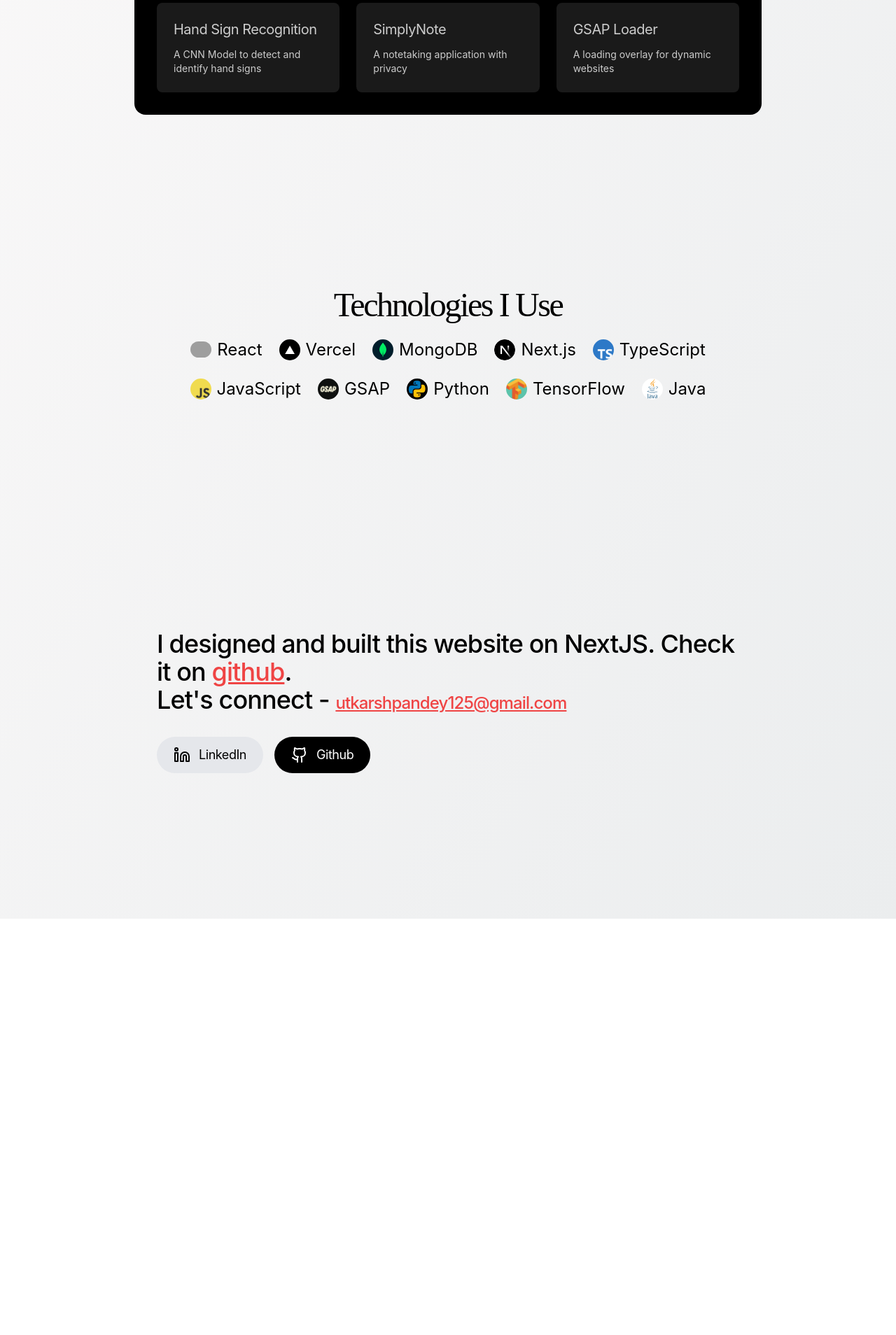
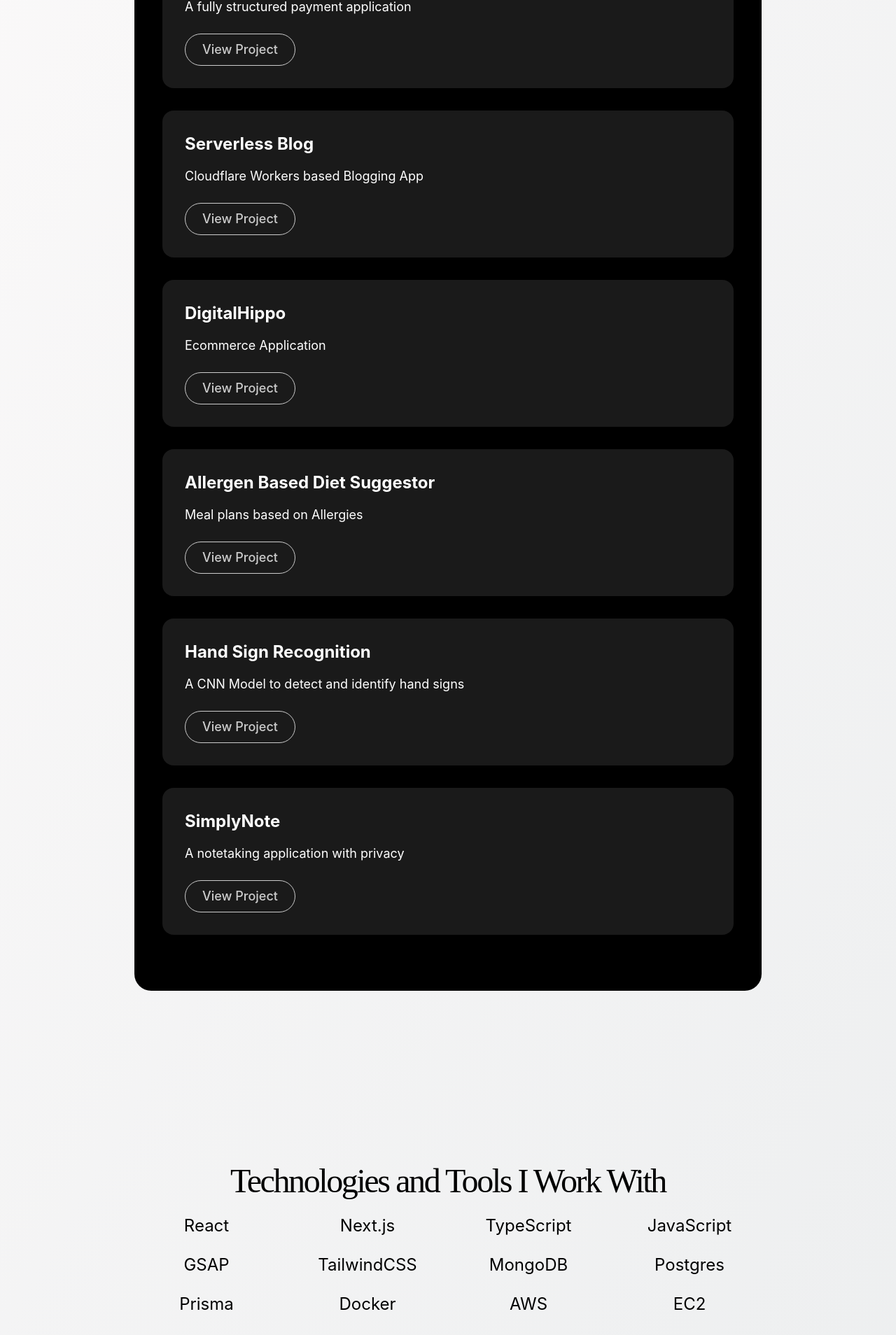
Before and after one commit to utkarsh125/portfolio-port, a Next.js app: page / in a window 1280 px wide. Shown: the part 1242-3150 px from the top of the page at 70% size. Before the commit the page ends 2555 px from the top, so only its background shows below. Built offline with nearby package versions, Linux system fonts and the light colour scheme; grey boxes are pictures that could not be loaded.

Commit message:
Updated link and some more visual changes

```diff
--- a/src/app/about/page.tsx
+++ b/src/app/about/page.tsx
@@ -10,6 +10,7 @@
 const AboutPage: React.FC = () => {
   const buttonRef = useRef<HTMLSpanElement>(null); // Ref for the "Let's Connect" button
   const backButtonRef = useRef<HTMLButtonElement>(null); // Ref for back button
+  const resumeLink = "https://drive.google.com/file/d/1akvaKdYlA7UN1Sb04psCci0ynAOJAtTC/view?usp=sharing";
 
   useEffect(() => {
     if (buttonRef.current) {
@@ -72,7 +73,7 @@
             className="rounded-xl"
           />
         </div>
-        <p className="text-3xl md:text-4xl mb-8 text-left">
+        <p className="!text-xl md:text-4xl mb-8 text-left">
           I&apos;m Utkarsh Pandey, a Software Engineer specializing in web
           development and machine learning, hailing from the vibrant city of
           Varanasi, India. My journey in tech has been shaped by a passion for
@@ -80,7 +81,7 @@
           technology and practical applications. With a solid foundation in
           computer science and engineering.
         </p>
-        <p className="text-3xl md:text-4xl text-left mb-12">
+        <p className="!text-xl md:text-4xl text-left mb-12">
           I&apos;ve honed my skills in developing robust web applications and
           implementing machine learning algorithms that drive meaningful outcomes.
           I take pride in my creativity, industriousness, and adaptability,
@@ -102,7 +103,7 @@
               Let&apos;s connect!
             </span>
           </Link>
-          <Link href={`https://drive.google.com/file/d/1MiyGThTOl076iXpW5Svd-5Yd-vH8gabF/view?usp=sharing`}>
+          <Link href={resumeLink}>
             <span
               ref={buttonRef}
               className="px-6 py-2.5 flex items-center gap-1 rounded-full bg-red-500 text-white hover:text-white hover:bg-black transition-colors duration-300 text-lg md:text-xl"
--- a/src/app/components/Projects.tsx
+++ b/src/app/components/Projects.tsx
@@ -1,72 +1,83 @@
 "use client";
 
-import React, { useEffect, useRef } from 'react';
+import React, { useEffect, useRef } from "react";
 
-import gsap from 'gsap';
+import gsap from "gsap";
 
 const projects = [
-  { name: 'DigitalHippo', description: 'Ecommerce Application', link: 'https://github.com/utkarsh125/ecommerce-app' },
-  { name: 'Allergen Based Diet Suggestor', description: 'Meal plans based on Allergies', link: 'https://github.com/utkarsh125/arcane-project' },
-  { name: 'Travel App', description: 'A simple interface for travel', link: 'https://github.com/utkarsh125/travel-app' },
-  { name: 'Hand Sign Recognition', description: 'A CNN Model to detect and identify hand signs', link: 'https://github.com/utkarsh125/tensorflow-hand-sign-detection' },
-  { name: 'SimplyNote', description: 'A notetaking application with privacy', link: 'https://github.com/utkarsh125/notetaking-app-mern' },
-  { name: 'GSAP Loader', description: 'A loading overlay for dynamic websites', link: 'https://github.com/utkarsh125/gsap-loader' },
+  { name: "Payments", description: "A fully structured payment application", link: "https://github.com/utkarsh125/payments-app" },
+  { name: "Serverless Blog", description: "Cloudflare Workers based Blogging App", link: "https://github.com/utkarsh125/medium-serverless" },
+  { name: "DigitalHippo", description: "Ecommerce Application", link: "https://github.com/utkarsh125/ecommerce-app" },
+  { name: "Allergen Based Diet Suggestor", description: "Meal plans based on Allergies", link: "https://github.com/utkarsh125/arcane-project" },
+  { name: "Hand Sign Recognition", description: "A CNN Model to detect and identify hand signs", link: "https://github.com/utkarsh125/tensorflow-hand-sign-detection" },
+  { name: "SimplyNote", description: "A notetaking application with privacy", link: "https://github.com/utkarsh125/notetaking-app-mern" },
 ];
 
 const Projects = () => {
-  const cardsRef = useRef<HTMLAnchorElement[]>([]);
+  const cardsRef = useRef<HTMLDivElement[]>([]);
 
   useEffect(() => {
     cardsRef.current.forEach((card, index) => {
-      gsap.set(card, { backgroundColor: '#1a1a1a', color: '#cccccc' });
+      gsap.fromTo(
+        card,
+        { opacity: 0, y: 50 },
+        { opacity: 1, y: 0, duration: 0.6, ease: "power2.out", delay: index * 0.2 }
+      );
 
-      card?.addEventListener('mouseenter', () => {
+      card.addEventListener("mouseenter", () => {
         gsap.to(card, {
-          backgroundColor: '#000000',
-          color: '#ffffff',
-          borderColor: 'rgba(255, 255, 255, 0.4)',
-          boxShadow: '0 0 15px rgba(255, 255, 255, 0.2)',
-          duration: 0.3,
+          scale: 1.05,
+          background: "linear-gradient(to right, #6a11cb, #2575fc)",
+          boxShadow: "0 10px 20px rgba(106, 17, 203, 0.5)",
+          duration: 0.4,
+          ease: "power2.out",
         });
       });
 
-      card?.addEventListener('mouseleave', () => {
+      card.addEventListener("mouseleave", () => {
         gsap.to(card, {
-          backgroundColor: '#1a1a1a',
-          color: '#cccccc',
-          borderColor: 'transparent',
-          boxShadow: 'none',
-          duration: 0.3,
+          scale: 1,
+          background: "#1a1a1a",
+          boxShadow: "none",
+          duration: 0.4,
+          ease: "power2.in",
         });
       });
     });
   }, []);
 
   return (
-    <div className='flex justify-center items-center flex-col gap-4'>
-      <h1 className='text-5xl sm:text-6xl font-playfair'>://Projects</h1>
-      <div className="grid grid-cols-1 sm:grid-cols-1 md:grid-cols-2 lg:grid-cols-3 gap-6 p-4 sm:p-8 bg-black rounded-2xl">
+    <div className="projects-container bg-black text-white py-20 px-6 sm:px-10 rounded-3xl">
+      <h1 className="text-4xl sm:text-5xl lg:text-6xl font-playfair mb-10 text-center">://Projects</h1>
+      <div className="flex flex-col gap-8">
         {projects.map((project, index) => (
-          <a
+          <div
             key={index}
-            href={project.link}
-            target="_blank"
-            rel="noopener noreferrer"
-            className="card p-4 sm:p-6 rounded-lg bg-[#1a1a1a] text-[#cccccc] transition-all duration-300 hover:scale-105"
+            className="project-card relative p-6 sm:p-8 rounded-2xl bg-[#1a1a1a] transition-all duration-300 hover:scale-105"
             ref={(el) => {
               if (el) cardsRef.current[index] = el;
             }}
             style={{
-              cursor: 'pointer',
-              position: 'relative',
-              overflow: 'hidden',
+              overflow: "hidden",
             }}
           >
-            <h3 className="text-lg sm:text-xl mb-2 sm:mb-3 tracking-tight">{project.name}</h3>
-            <p className='text-sm'>{project.description}</p>
-
-            <div className="absolute inset-0 bg-gradient-to-r from-purple-500 to-blue-500 opacity-0 hover:opacity-25 rounded-lg transition-opacity duration-300" />
-          </a>
+            <h3 className="text-xl sm:text-2xl font-bold mb-4">{project.name}</h3>
+            <p className="text-sm sm:text-base lg:text-lg mb-6">{project.description}</p>
+            <a
+              href={project.link}
+              target="_blank"
+              rel="noopener noreferrer"
+              className="inline-block text-sm sm:text-lg font-medium text-[#cccccc] border border-[#cccccc] rounded-full px-4 sm:px-6 py-2 hover:bg-white hover:text-black transition-all duration-300"
+            >
+              View Project
+            </a>
+            <div
+              className="absolute inset-0 bg-gradient-to-r from-purple-500 via-blue-500 to-indigo-500 opacity-0 rounded-2xl"
+              style={{
+                zIndex: -1,
+              }}
+            />
+          </div>
         ))}
       </div>
     </div>
--- a/src/app/components/Skills.tsx
+++ b/src/app/components/Skills.tsx
@@ -1,43 +1,44 @@
 "use client";
 
-import React, { useEffect, useState } from "react";
+import React, { useEffect } from "react";
 
-import Image from "next/image";
 import { gsap } from "gsap";
 
-interface Technology {
-  name: string;
-  src: string;
-}
-
-const technologies: Technology[] = [
-  { name: "React", src: "/react-logo.png" },
-  { name: "Vercel", src: "/vercel-logo.png" },
-  { name: "MongoDB", src: "/mongodb-logo.png" },
-  { name: "Next.js", src: "/nextjs-logo.png" },
-  { name: "TypeScript", src: "/typescript-logo.png" },
-  { name: "JavaScript", src: "/javascript-logo.png" },
-  { name: "GSAP", src: "/gsap-logo.png" },
-  { name: "Python", src: "/python-logo.jpg" },
-  { name: "TensorFlow", src: "/tensorflow-logo.jpg" },
-  { name: "Java", src: "/java-logo.png" },
+const skills = [
+  "React",
+  "Next.js",
+  "TypeScript",
+  "JavaScript",
+  "GSAP",
+  "TailwindCSS",
+  "MongoDB",
+  "Postgres",
+  "Prisma",
+  "Docker",
+  "AWS",
+  "EC2",
+  "Cloudflare Workers",
+  "Node.js",
+  "Express",
+  "tRPC",
+  "Python",
+  "TensorFlow",
+  "YOLO",
+  "OpenCV",
+  "TurboRepo",
+  "Recoil",
+  "Rust",
 ];
 
 const Skills: React.FC = () => {
-  const [isClient, setIsClient] = useState(false);
-
   useEffect(() => {
-    setIsClient(true); // Set this to true once the component is mounted on the client
-  }, []);
-
-  useEffect(() => {
-    if (isClient) {
-      const listItems = gsap.utils.toArray(".tech-item");
+    const listItems = gsap.utils.toArray(".skill-item");
     gsap.fromTo(
       listItems,
-        { opacity: 0 },
+      { opacity: 0, y: 20 },
       {
         opacity: 1,
+        y: 0,
         duration: 1,
         stagger: 0.2,
         ease: "power2.inOut",
@@ -48,46 +49,17 @@
         },
       }
     );
-    }
-  }, [isClient]);
-
-  const handleHover = (index: number) => {
-    gsap.to(`.icon-${index}`, {
-      opacity: 1,
-      scale: 1,
-      duration: 0.3,
-      ease: "power1.inOut",
-    });
-  };
-
-  const handleLeave = (index: number) => {
-    gsap.to(`.icon-${index}`, {
-      opacity: 0,
-      scale: 0.5,
-      duration: 0.3,
-      ease: "power1.inOut",
-    });
-  };
+  }, []);
 
   return (
     <div className="skills-container text-center py-10 mt-52">
-      <h2 className="text-3xl md:text-5xl font-playfair tracking-tighter mb-6">Technologies I Use</h2>
-      <ul className="flex flex-wrap justify-center gap-6">
-        {technologies.map((tech, index) => (
-          <li
-            key={index}
-            className="tech-item flex items-center gap-2 text-lg md:text-xl lg:text-2xl relative"
-            onMouseEnter={() => handleHover(index)}
-            onMouseLeave={() => handleLeave(index)}
-          >
-            <Image
-              src={tech.src}
-              alt={tech.name}
-              width={30} // Adjust this size to match the text size
-              height={30}
-              className="object-contain rounded-full"
-            />
-            <span>{tech.name}</span>
+      <h2 className="text-3xl md:text-5xl font-playfair tracking-tighter mb-6">
+        Technologies and Tools I Work With
+      </h2>
+      <ul className="grid grid-cols-2 md:grid-cols-3 lg:grid-cols-4 gap-6 text-lg md:text-xl lg:text-2xl">
+        {skills.map((skill, index) => (
+          <li key={index} className="skill-item">
+            {skill}
           </li>
         ))}
       </ul>
```
Lines whose indentation alone changed are shown as unchanged.
